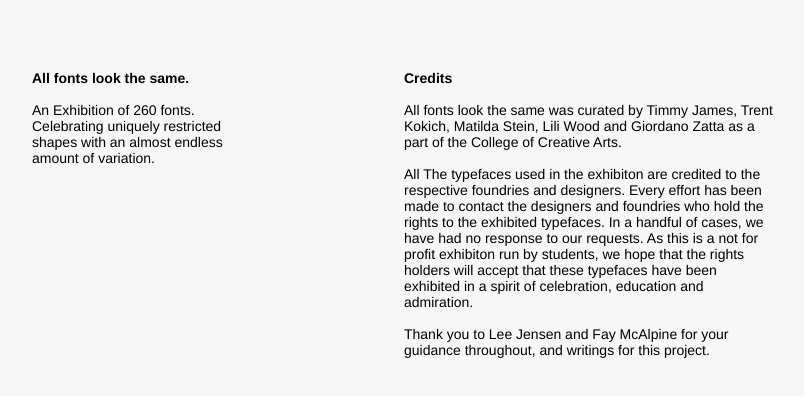
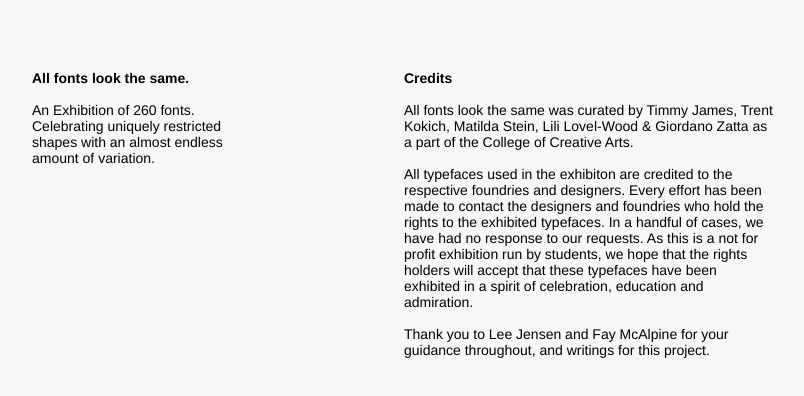
Before and after one commit to jeffnuts/jeffnuts.github.io, a plain HTML site: page index.html in a window 1280 px wide. Shown: the part 7472-7868 px from the top of the page, without its empty margins (112-916 px from the left). Drawn offline with nearby package versions, Linux system fonts and the light colour scheme; files whose address does not match are found by name; a web font is replaced by a local one.

Commit message:
spelling

```diff
--- a/index.html
+++ b/index.html
@@ -238,7 +238,7 @@
                 </div>
 
                 <div class="animatedParent animateOnce col3"><div class="animated slow fadeInUpShort">
-                    <h3><b>Credits</b><br><br>All fonts look the same was curated by <a class="underline" href="https://timothypjames.github.io" target="_blank">Timmy James</a>, <a class="underline" href="https://trentkokic.com" target="_blank">Trent Kokich</a>, <a class="underline" href="mailto:tillystein@gmail.com? Subject=hello">Matilda Stein</a>, <a class="underline" href="https://www.lililovellwooddesign.com" target="_blank">Lili Wood</a> and <a class="underline" href="https://giordanozatta.github.io" target="_blank">Giordano Zatta</a> as a part of the <a class="underline" href="https://creative.massey.ac.nz" target="_blank">College of Creative Arts.</a> <br><br>All The typefaces used in the exhibiton are credited to the respective foundries and designers. Every effort has been made to contact the designers and foundries who hold the rights to the exhibited typefaces. In a handful of cases, we have had no response to our requests. As this is a not for profit exhibiton run by students, we hope that the rights holders will accept that these typefaces have been exhibited in a spirit of celebration, education and admiration. <br><br>Thank you to Lee Jensen and Fay McAlpine for your guidance throughout, and writings for this project.
+                    <h3><b>Credits</b><br><br>All fonts look the same was curated by <a class="underline" href="https://timothypjames.github.io" target="_blank">Timmy James</a>, <a class="underline" href="https://trentkokic.com" target="_blank">Trent Kokich</a>, <a class="underline" href="mailto:tillystein@gmail.com? Subject=hello">Matilda Stein</a>, <a class="underline" href="https://www.lililovellwooddesign.com" target="_blank">Lili Lovel&#8209;Wood</a> &#38; <a class="underline" href="https://giordanozatta.github.io" target="_blank">Giordano Zatta</a> as a part of the <a class="underline" href="https://creative.massey.ac.nz" target="_blank">College of Creative Arts.</a> <br><br>All typefaces used in the exhibiton are credited to the respective foundries and designers. Every effort has been made to contact the designers and foundries who hold the rights to the exhibited typefaces. In a handful of cases, we have had no response to our requests. As this is a not for profit exhibition run by students, we hope that the rights holders will accept that these typefaces have been exhibited in a spirit of celebration, education and admiration. <br><br>Thank you to Lee Jensen and Fay McAlpine for your guidance throughout, and writings for this project.
                     </h3>
                 </div>
                 </div>
```
